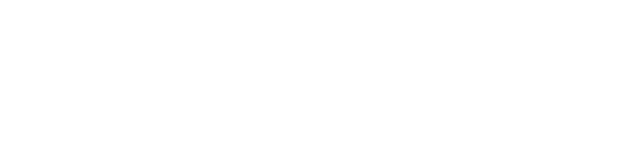
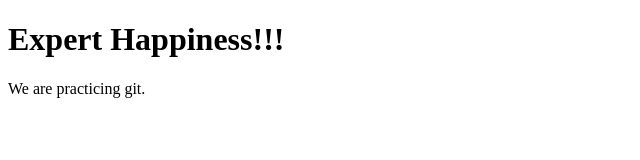
Before and after one commit to vokamura/expert-happiness, a plain HTML site: page index.html in a window 1280 px wide. Shown: the whole page, without its empty margins (0-640 px from the left). Drawn offline with Linux system fonts and the light colour scheme.

Commit message:
changed h1 and p

```diff
--- a/index.html
+++ b/index.html
@@ -4,9 +4,10 @@
     <meta charset="UTF-8">
     <meta name="viewport" content="width=device-width, initial-scale=1.0">
     <meta http-equiv="X-UA-Compatible" content="ie=edge">
-    <title>Document</title>
+    <title></title>
 </head>
 <body>
-
+    <h1>Expert Happiness!!!</h1>
+    <p>We are practicing git.</p>
 </body>
 </html>
```
